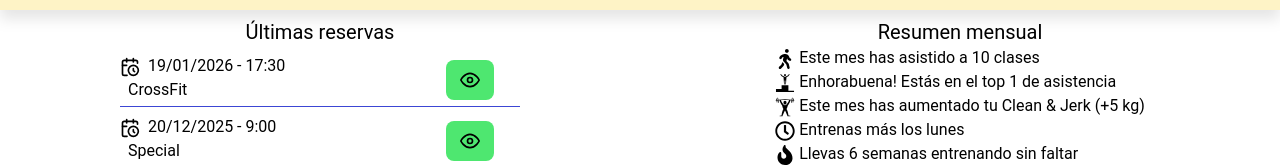
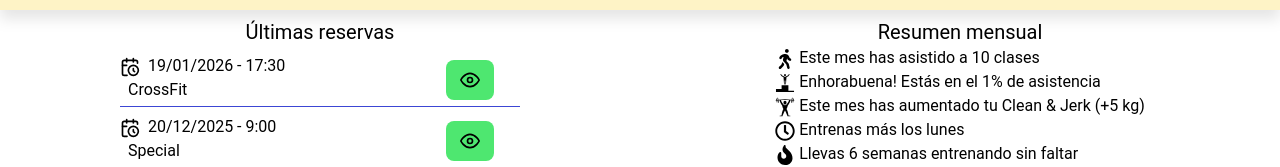
Before and after one commit to cperefer/boxUp_frontend, a React (Vite) app: page /dashboard in a window 1280 px wide. Shown: the part 226-393 px from the top of the page. Built offline with nearby package versions, Linux system fonts and the light colour scheme; sample sign-in values are in the browser's storage.

Commit message:
feat: changed mock

```diff
--- a/src/mocks/MonthlyStats.mock.ts
+++ b/src/mocks/MonthlyStats.mock.ts
@@ -6,7 +6,7 @@ export const MonthlyStatsMock: MonthlyStat[] = [
     type: "numClasses",
   },
   {
-    description: "Enhorabuena! Estás en el top 1 de asistencia",
+    description: "Enhorabuena! Estás en el 1% de asistencia",
     type: "topAssist",
   },
   {
```
